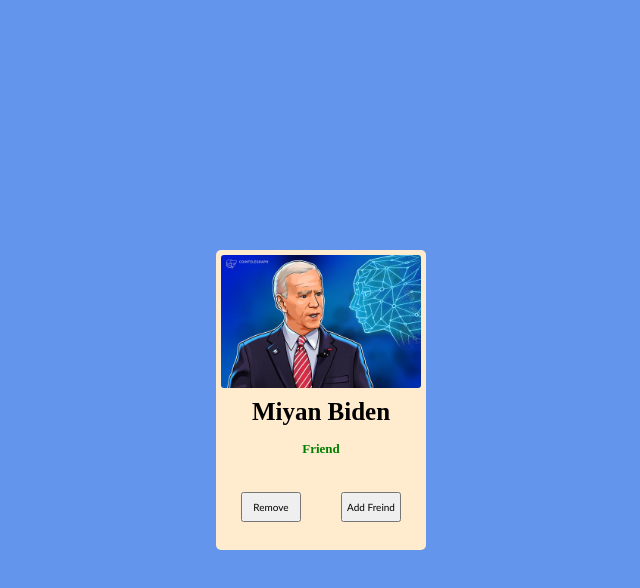
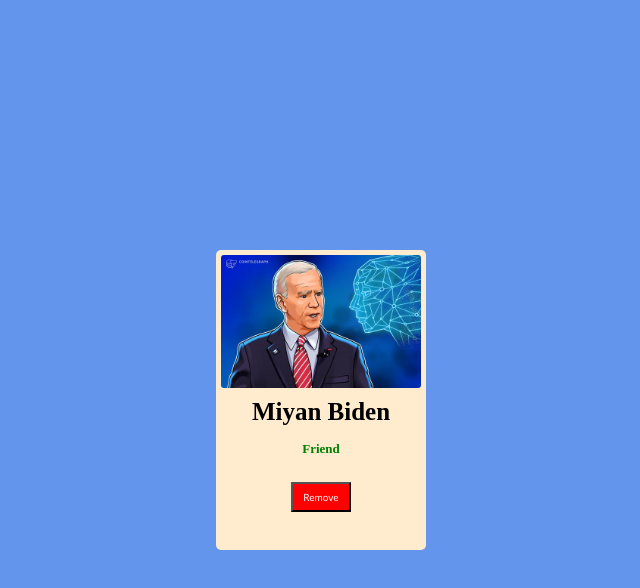
Before and after one commit to MAHasnain/Freind-request-card, a plain HTML site: page Freind request card/index.html in a window 1280 px wide. Both pictures are taken after a click on the button "Add Freind". Shown: the whole page, without its empty margins (319-959 px from the left). Drawn offline with Linux system fonts and the light colour scheme.

Commit message:
first task complete

```diff
--- a/Freind request card/index.html
+++ b/Freind request card/index.html
@@ -1,21 +1,21 @@
 <!DOCTYPE html>
 <html lang="en">
+
 <head>
     <meta charset="UTF-8">
     <meta name="viewport" content="width=device-width, initial-scale=1.0">
     <title>Document</title>
     <link rel="stylesheet" href="style.css">
 </head>
+
 <body>
     <div id="card">
         <img src="illustration3.jpg" id="img" alt="">
         <h1>Miyan Biden</h1>
         <h4>President</h4>
-        <div class="btn-container">
-            <button id="remove">Remove</button>
-            <button id="add">Add Freind</button>
-        </div>
+        <button id="add">Add Freind</button>
     </div>
     <script src="script.js"></script>
 </body>
+
 </html>
--- a/Freind request card/script.js
+++ b/Freind request card/script.js
@@ -1,14 +1,23 @@
 let istatus = document.querySelector("h4")
 
-let addFreind = document.querySelector("#add")
-let removeFreind = document.querySelector("#remove")
+let btn = document.querySelector("#add")
 
-addFreind.addEventListener("click", function(){
-    istatus.innerHTML = "Friend"
-    istatus.style.color = "green"
+let flag = 0
+
+btn.addEventListener("click", function(){
+    if (flag == 0) {
+        istatus.innerHTML = "Friend"
+        istatus.style.color = "green"
+        btn.style.backgroundColor = "Red"
+        btn.innerHTML = "Remove"
+        flag = 1
+    }
+    else {
+        istatus.innerHTML = "President"
+        istatus.style.color = "black"
+        btn.innerHTML = "Add friend"
+        btn.style.backgroundColor = "Green"
+        flag = 0
+    }
+
 })
-
-removeFreind.addEventListener("click", function() {
-    istatus.innerHTML = "President"
-    istatus.style.color = "black"
-})
--- a/Freind request card/style.css
+++ b/Freind request card/style.css
@@ -45,28 +45,14 @@ h4 {
     font-size: 13px;
 }
 
-.btn-container {
-    display: flex;
-    flex-direction: row;
-    justify-content: space-between;
-    width: 80%;
-    margin-top: 30px;
-}
 
-#remove {
+#add {
+    color: white;
+    margin-top: 20px;
+    background-color: green;
     font-family: 'Gill Sans', 'Gill Sans MT', Calibri, 'Trebuchet MS', sans-serif;
     font-size: 10px;
-    /* padding: 8px 5px; */
     width: 60px;
     height: 30px;
     cursor: pointer;
 }
-
-#add {
-    font-family: 'Gill Sans', 'Gill Sans MT', Calibri, 'Trebuchet MS', sans-serif;
-    font-size: 10px;
-    /* padding: 8px 5px; */
-    width: 60px;
-    height: 30px;
-    cursor: pointer;
-}
```
